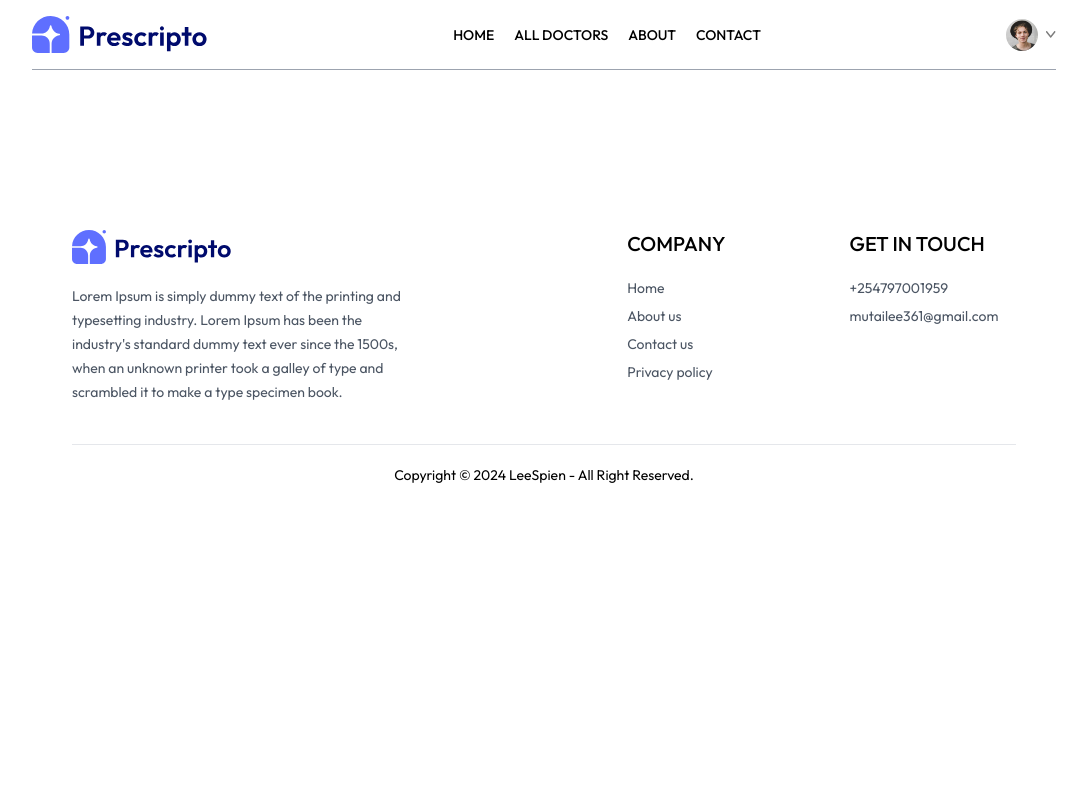
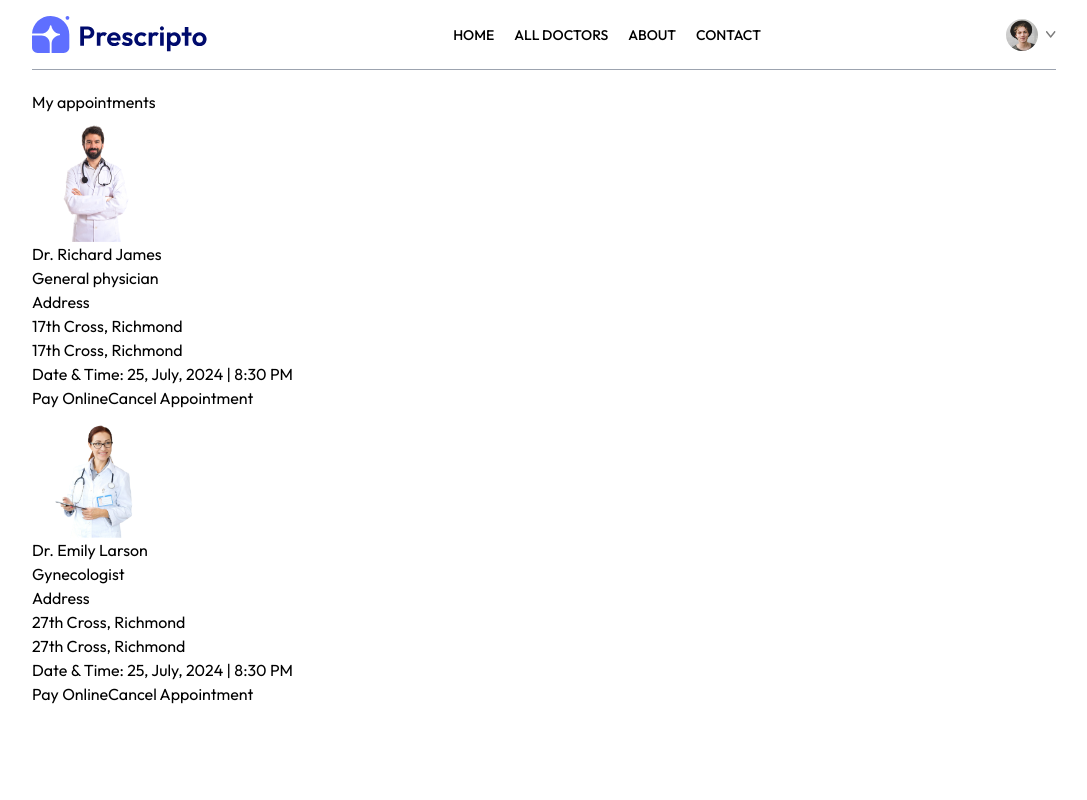
Before and after one commit to leemutai/Doctor-s-App, a React (Vite) app: page /my-appointments in a window 1280 px wide. Shown: the top 800 px of the page, without its empty margins (96-1183 px from the left). Built offline with nearby package versions, Linux system fonts and the light colour scheme.

Commit message:
Implemented appointment list display in MyAppointments page with dynamic doctor data. Added console logs to track data fetching and image URL rendering for debugging. Styled doctor images for consistent display and added action buttons (Pay Online, Cancel Appointment).

```diff
--- a/src/pages/MyAppointments.jsx
+++ b/src/pages/MyAppointments.jsx
@@ -1,11 +1,43 @@
-import React from 'react'
+import React, { useContext } from "react";
+import { AppContext } from "../context/AppContext";
 
 const MyAppointments = () => {
+  const { doctors } = useContext(AppContext);
+
+  // Log the doctors data to check if it's being fetched properly
+  console.log(doctors); // This will show you the data being fetched
+
   return (
     <div>
+      <p>My appointments</p>
+      <div>
+        {doctors.slice(0, 2).map((item, index) => (
+          <div key={index}>
+            <div>
+              {/* Log the image URL for each doctor */}
+              <img src={item.image} alt="" className="w-32 h-32 object-cover" />
+              {console.log(item.image)} {/* This will log each image URL */}
+            </div>
+            <div>
+              <p>{item.name}</p>
+              <p>{item.speciality}</p>
+              <p>Address</p>
+              <p>{item.address.line1}</p>
+              <p>{item.address.line1}</p>
+              <p>
+                <span>Date & Time:</span> 25, July, 2024 | 8:30 PM
+              </p>
+            </div>
+            <div></div>
+            <div>
+              <button>Pay Online</button>
+              <button>Cancel Appointment</button>
+            </div>
+          </div>
+        ))}
+      </div>
+    </div>
+  );
+};
 
-    </div>
-  )
-}
-
-export default MyAppointments
+export default MyAppointments;
```
Also changed, not shown: src/App.jsx (+26 -27 lines).
